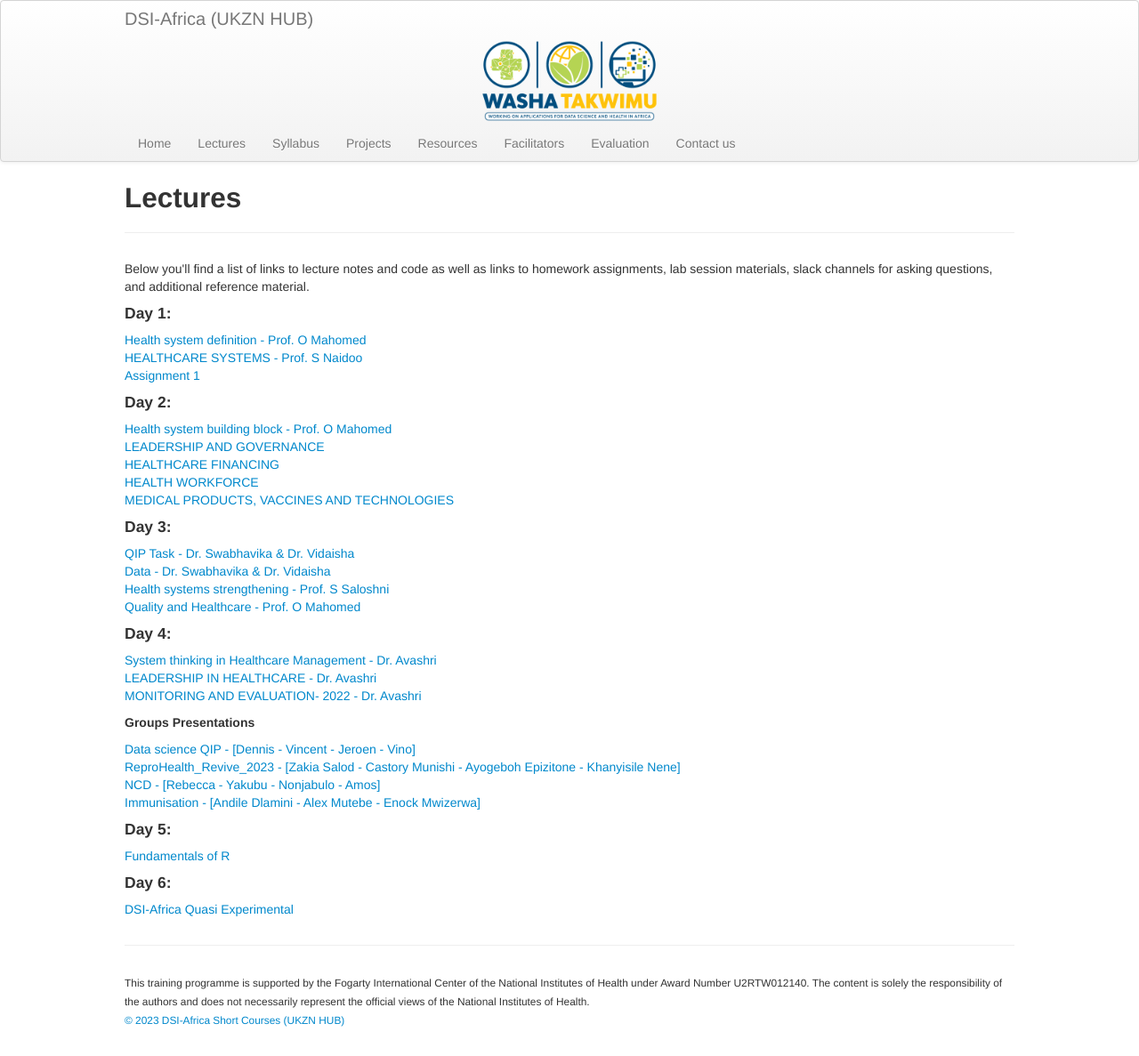
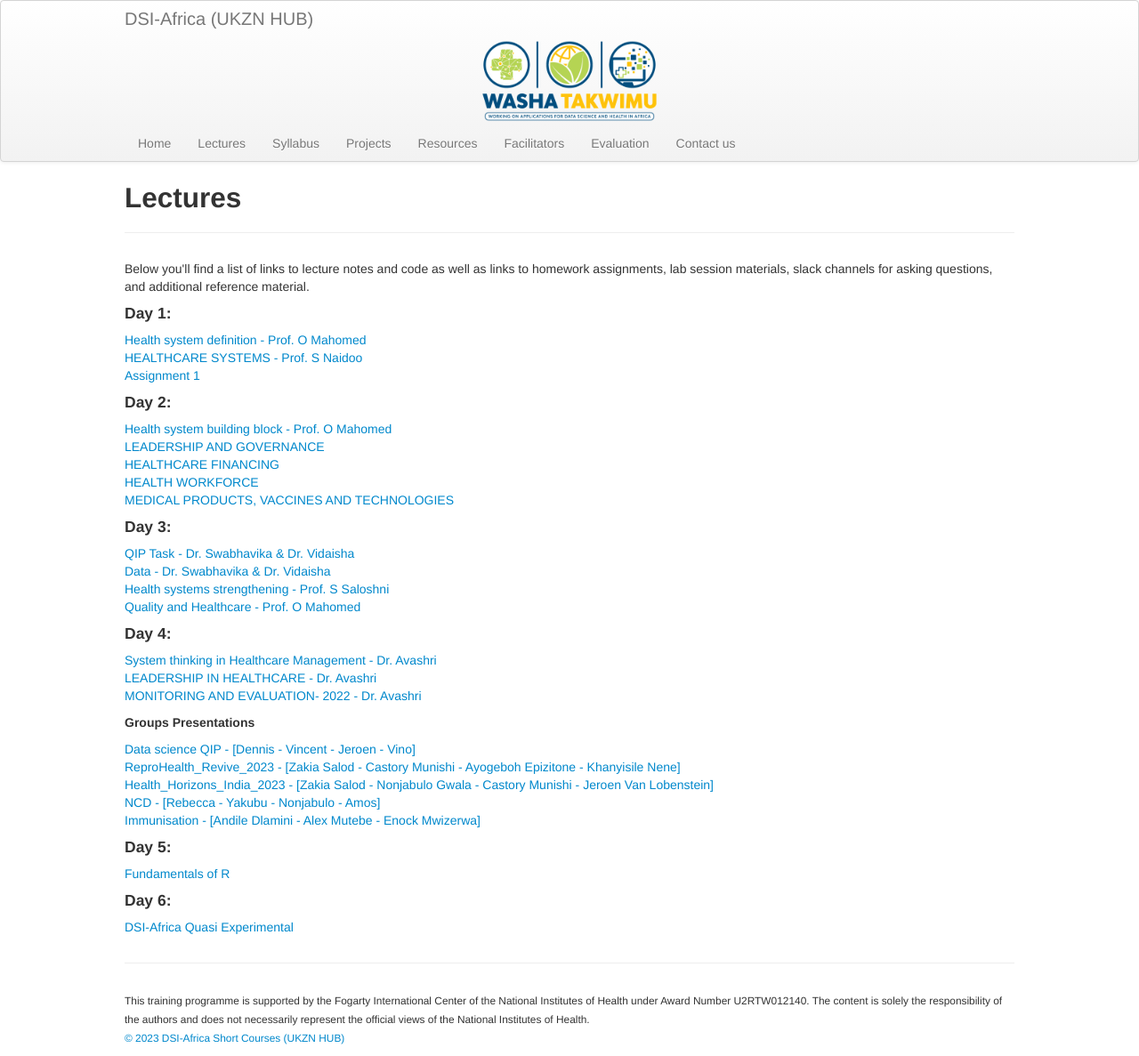
Before and after one commit to hscourseukzn/hscourseukzn.github.io, a Jekyll site: the page built from pages/lectures.md, in a window 1280 px wide. Shown: the whole page at 89% size. Built offline with Jekyll 4.4.1, drawn with Linux system fonts in a browser that asks for light colours.

Commit message:
Update lectures.md

```diff
--- a/pages/lectures.md
+++ b/pages/lectures.md
@@ -170,6 +170,8 @@ Below you'll find a list of links to lecture notes and code as well as links to
 
 <a href="https://hscourseukzn.github.io/PDFLectures/ReproHealth_Revive_2023.pdf" download> ReproHealth_Revive_2023 - [Zakia Salod - Castory Munishi - Ayogeboh Epizitone - Khanyisile Nene] </a> <br>
 
+<a href="https://hscourseukzn.github.io/PDFLectures/Health_Horizons_India_2023.pdf" download> Health_Horizons_India_2023 - [Zakia Salod - Nonjabulo Gwala - Castory Munishi - Jeroen Van Lobenstein] </a> <br>
+
 <a href="https://hscourseukzn.github.io/PDFLectures/NCD_ Slides.pdf" download> NCD - [Rebecca - Yakubu - Nonjabulo - Amos] </a> <br>
 
 <a href="https://hscourseukzn.github.io/PDFLectures/Immunisation Group3.pdf" download> Immunisation - [Andile Dlamini - Alex Mutebe - Enock Mwizerwa] </a> <br>
```
